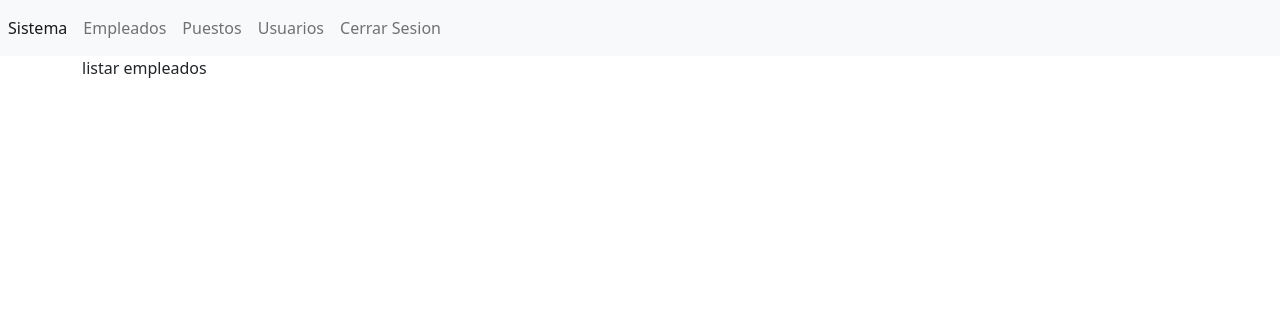
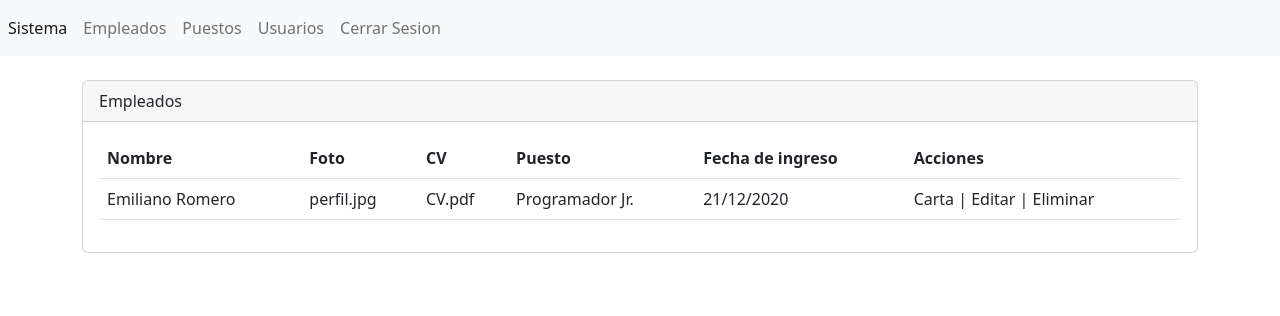
Before and after one commit to ArmandoHouse/gestor-de-empleados, a PHP site: page /gestor-de-empleados/secciones/empleados in a window 1280 px wide. Shown: the top 316 px of the page. Run offline with PHP 8.4, Linux system fonts and the light colour scheme.

Commit message:
estructura simple, seccion-empleados

```diff
--- a/secciones/empleados/index.php
+++ b/secciones/empleados/index.php
@@ -1,5 +1,37 @@
 <?php include("../../templates/header.php"); ?>
+<br>
+<div class="card">
+    <div class="card-header">
+        Empleados
+    </div>
+    <div class="card-body">
+        <div class="table-responsive-sm">
+            <table class="table">
+                <thead>
+                    <tr>
+                        <th scope="col">Nombre</th>
+                        <th scope="col">Foto</th>
+                        <th scope="col">CV</th>
+                        <th scope="col">Puesto</th>
+                        <th scope="col">Fecha de ingreso</th>
+                        <th scope="col">Acciones</th>
+                    </tr>
+                </thead>
+                <tbody>
+                    <tr class="">
+                        <td scope="row">Emiliano Romero</td>
+                        <td>perfil.jpg</td>
+                        <td>CV.pdf</td>
+                        <td>Programador Jr.</td>
+                        <td>21/12/2020</td>
+                        <td>Carta | Editar | Eliminar</td>
+                    </tr>
+                </tbody>
+            </table>
+        </div>
 
-listar empleados
+    </div>
+
+</div>
 
 <?php include("../../templates/footer.php"); ?>
```
